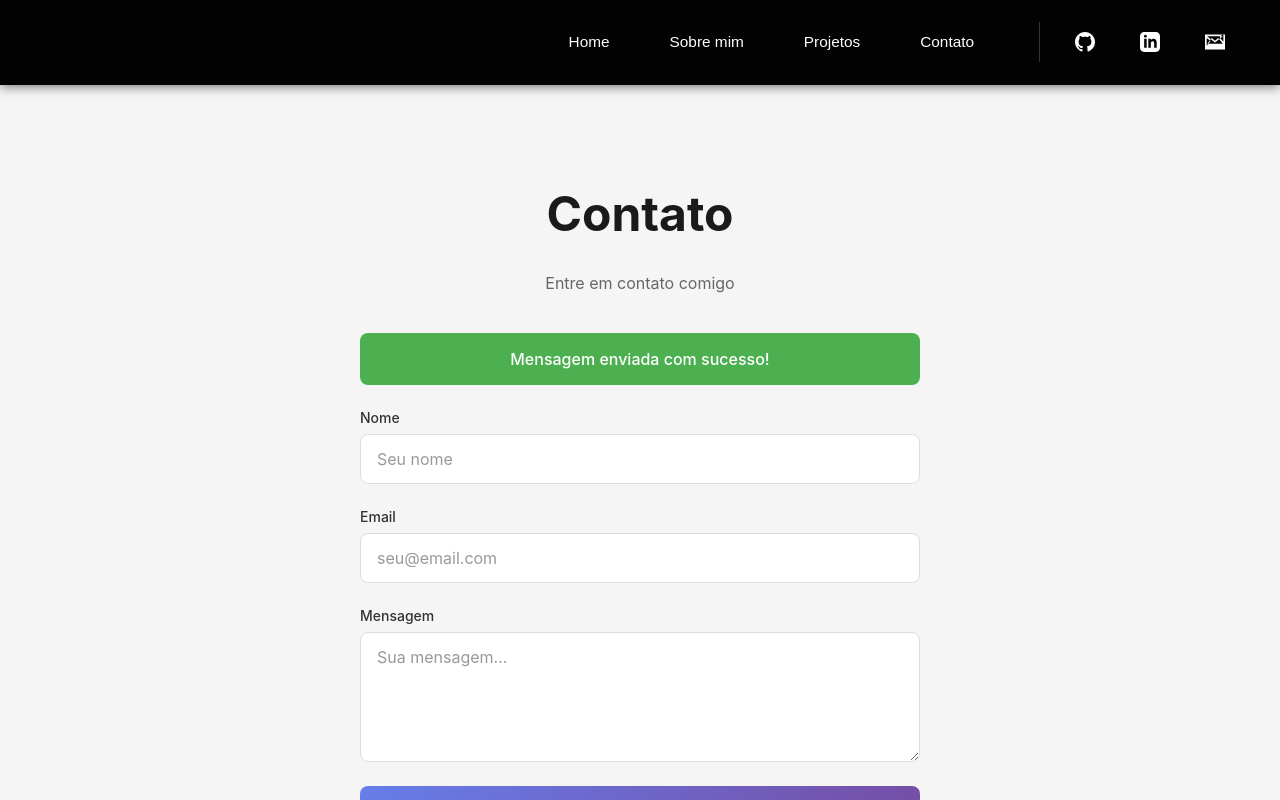
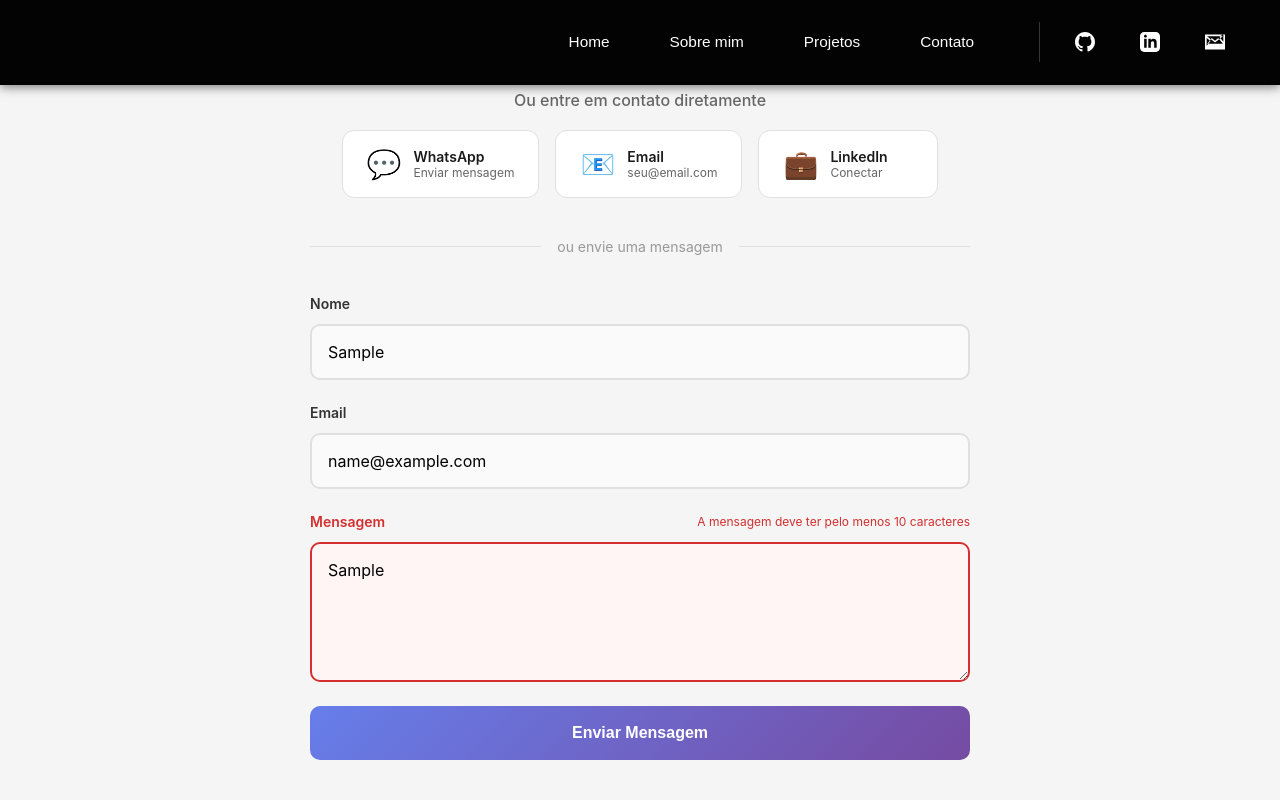
Before and after one commit to Thyago-Josef/portifolio-react, a Next.js app: page / in a window 1280 px wide. Both pictures are taken after typing "Sample", "name@example.com", "Sample" into the empty fields and a click on the button "Enviar Mensagem". Built offline with nearby package versions, Linux system fonts and the light colour scheme.

Commit message:
feat: contato com validacao, links diretos (WhatsApp, email, LinkedIn) e melhor design

```diff
--- a/src/app/components/Contact.tsx
+++ b/src/app/components/Contact.tsx
@@ -1,6 +1,12 @@
 "use client";
 
 import React, { useState, FormEvent } from 'react';
+
+interface FormErrors {
+  name?: string;
+  email?: string;
+  message?: string;
+}
 
 export default function Contact() {
   const [formData, setFormData] = useState({
@@ -8,62 +14,180 @@ export default function Contact() {
     email: '',
     message: ''
   });
+  const [errors, setErrors] = useState<FormErrors>({});
   const [submitted, setSubmitted] = useState(false);
+  const [touched, setTouched] = useState({
+    name: false,
+    email: false,
+    message: false
+  });
+
+  const validate = (): FormErrors => {
+    const newErrors: FormErrors = {};
+
+    if (!formData.name.trim()) {
+      newErrors.name = 'Por favor, informe seu nome';
+    }
+
+    if (!formData.email.trim()) {
+      newErrors.email = 'Por favor, informe seu email';
+    } else if (!/^[^\s@]+@[^\s@]+\.[^\s@]+$/.test(formData.email)) {
+      newErrors.email = 'Por favor, informe um email válido';
+    }
+
+    if (!formData.message.trim()) {
+      newErrors.message = 'Por favor, escreva sua mensagem';
+    } else if (formData.message.trim().length < 10) {
+      newErrors.message = 'A mensagem deve ter pelo menos 10 caracteres';
+    }
+
+    return newErrors;
+  };
+
+  const handleBlur = (field: keyof typeof touched) => {
+    setTouched({ ...touched, [field]: true });
+    const fieldErrors = validate();
+    setErrors(fieldErrors);
+  };
+
+  const handleChange = (field: string, value: string) => {
+    setFormData({ ...formData, [field]: value });
+    if (touched[field as keyof typeof touched]) {
+      const newErrors = validate();
+      setErrors(newErrors);
+    }
+  };
 
   const handleSubmit = (e: FormEvent) => {
     e.preventDefault();
-    // Aqui você pode integrar com um serviço de email como EmailJS, Formspree, etc.
+    const fieldErrors = validate();
+    setErrors(fieldErrors);
+    setTouched({ name: true, email: true, message: true });
+
+    if (Object.keys(fieldErrors).length === 0) {
       console.log('Form submitted:', formData);
       setSubmitted(true);
       setFormData({ name: '', email: '', message: '' });
-    setTimeout(() => setSubmitted(false), 3000);
+      setTouched({ name: false, email: false, message: false });
+      setTimeout(() => setSubmitted(false), 5000);
+    }
   };
 
   return (
+    <div className="contact-wrapper">
+      {/* Links diretos */}
+      <div className="contact-direct">
+        <h3>Ou entre em contato diretamente</h3>
+        <div className="direct-links">
+          <a
+            href="https://wa.me/55SEUNUMERO"
+            target="_blank"
+            rel="noopener noreferrer"
+            className="direct-link whatsapp"
+          >
+            <span className="link-icon">💬</span>
+            <div className="link-info">
+              <span className="link-label">WhatsApp</span>
+              <span className="link-value">Enviar mensagem</span>
+            </div>
+          </a>
+          <a
+            href="mailto:seu@email.com"
+            className="direct-link email"
+          >
+            <span className="link-icon">📧</span>
+            <div className="link-info">
+              <span className="link-label">Email</span>
+              <span className="link-value">seu@email.com</span>
+            </div>
+          </a>
+          <a
+            href="https://linkedin.com/in/seu-usuario"
+            target="_blank"
+            rel="noopener noreferrer"
+            className="direct-link linkedin"
+          >
+            <span className="link-icon">💼</span>
+            <div className="link-info">
+              <span className="link-label">LinkedIn</span>
+              <span className="link-value">Conectar</span>
+            </div>
+          </a>
+        </div>
+      </div>
+
+      <div className="contact-divider">
+        <span>ou envie uma mensagem</span>
+      </div>
+
+      {/* Formulário */}
       <div className="contact-container">
         {submitted && (
           <div className="success-message">
-          Mensagem enviada com sucesso!
+            <span className="success-icon">✓</span>
+            Mensagem enviada com sucesso! Retornarei em breve.
           </div>
         )}
         <form onSubmit={handleSubmit} className="contact-form">
-        <div className="form-group">
-          <label htmlFor="name">Nome</label>
+          <div className={`form-group ${errors.name && touched.name ? 'has-error' : ''}`}>
+            <label htmlFor="name">
+              Nome
+              {errors.name && touched.name && (
+                <span className="error-text">{errors.name}</span>
+              )}
+            </label>
             <input
               type="text"
               id="name"
               value={formData.name}
-            onChange={(e) => setFormData({ ...formData, name: e.target.value })}
-            required
-            placeholder="Seu nome"
+              onChange={(e) => handleChange('name', e.target.value)}
+              onBlur={() => handleBlur('name')}
+              placeholder="Seu nome completo"
+              className={errors.name && touched.name ? 'input-error' : ''}
             />
           </div>
-        <div className="form-group">
-          <label htmlFor="email">Email</label>
+
+          <div className={`form-group ${errors.email && touched.email ? 'has-error' : ''}`}>
+            <label htmlFor="email">
+              Email
+              {errors.email && touched.email && (
+                <span className="error-text">{errors.email}</span>
+              )}
+            </label>
             <input
               type="email"
               id="email"
               value={formData.email}
-            onChange={(e) => setFormData({ ...formData, email: e.target.value })}
-            required
+              onChange={(e) => handleChange('email', e.target.value)}
+              onBlur={() => handleBlur('email')}
               placeholder="seu@email.com"
+              className={errors.email && touched.email ? 'input-error' : ''}
             />
           </div>
-        <div className="form-group">
-          <label htmlFor="message">Mensagem</label>
+
+          <div className={`form-group ${errors.message && touched.message ? 'has-error' : ''}`}>
+            <label htmlFor="message">
+              Mensagem
+              {errors.message && touched.message && (
+                <span className="error-text">{errors.message}</span>
+              )}
+            </label>
             <textarea
               id="message"
               value={formData.message}
-            onChange={(e) => setFormData({ ...formData, message: e.target.value })}
-            required
-            placeholder="Sua mensagem..."
+              onChange={(e) => handleChange('message', e.target.value)}
+              onBlur={() => handleBlur('message')}
+              placeholder="Como posso ajudá-lo?"
               rows={5}
+              className={errors.message && touched.message ? 'input-error' : ''}
             />
           </div>
+
           <button type="submit" className="submit-button">
             Enviar Mensagem
           </button>
         </form>
       </div>
+    </div>
   );
 }
--- a/src/app/globals.scss
+++ b/src/app/globals.scss
@@ -682,10 +682,112 @@ body {
 // ============================================
 // FORMULÁRIO DE CONTATO
 // ============================================
-.contact-container {
-  max-width: 600px;
+.contact-wrapper {
+  max-width: 700px;
   margin: 0 auto;
   padding: 0 20px;
+}
+
+// Links diretos
+.contact-direct {
+  margin-bottom: 40px;
+
+  h3 {
+    font-size: 16px;
+    color: #666;
+    margin-bottom: 20px;
+    font-weight: 500;
+  }
+}
+
+.direct-links {
+  display: flex;
+  justify-content: center;
+  gap: 16px;
+  flex-wrap: wrap;
+}
+
+.direct-link {
+  display: flex;
+  align-items: center;
+  gap: 12px;
+  padding: 16px 24px;
+  background: #fff;
+  border-radius: 12px;
+  text-decoration: none;
+  border: 1px solid #e0e0e0;
+  transition: var(--transicao-padrao);
+  min-width: 180px;
+
+  &:hover {
+    transform: translateY(-3px);
+    box-shadow: 0 6px 20px rgba(0, 0, 0, 0.08);
+  }
+
+  &.whatsapp:hover {
+    border-color: #25D366;
+    background: #f0fdf4;
+  }
+
+  &.email:hover {
+    border-color: var(--cor-primaria);
+    background: #f8f9ff;
+  }
+
+  &.linkedin:hover {
+    border-color: #0077B5;
+    background: #f0f8ff;
+  }
+}
+
+.link-icon {
+  font-size: 28px;
+}
+
+.link-info {
+  display: flex;
+  flex-direction: column;
+  text-align: left;
+}
+
+.link-label {
+  font-size: 14px;
+  font-weight: 600;
+  color: #1a1a1a;
+}
+
+.link-value {
+  font-size: 12px;
+  color: #666;
+}
+
+// Divisor
+.contact-divider {
+  display: flex;
+  align-items: center;
+  gap: 16px;
+  margin-bottom: 40px;
+
+  &::before,
+  &::after {
+    content: "";
+    flex: 1;
+    height: 1px;
+    background: #e0e0e0;
+  }
+
+  span {
+    font-size: 14px;
+    color: #999;
+    white-space: nowrap;
+  }
+}
+
+// Formulário
+.contact-container {
+  max-width: 100%;
+  margin: 0;
+  padding: 0;
 }
 
 .contact-form {
@@ -702,43 +804,101 @@ body {
 
   label {
     font-size: 14px;
-    font-weight: 500;
+    font-weight: 600;
     color: #333;
+    display: flex;
+    justify-content: space-between;
+    align-items: center;
+    padding-bottom: 4px;
   }
 
   input,
   textarea {
-    padding: 14px 16px;
-    border: 1px solid #ddd;
-    border-radius: 8px;
+    padding: 16px;
+    border: 2px solid #e0e0e0;
+    border-radius: 10px;
     font-size: 16px;
     font-family: inherit;
     transition: var(--transicao-padrao);
-    background-color: #fff;
+    background-color: #fafafa;
 
     &:focus {
       outline: none;
       border-color: var(--cor-primaria);
-      box-shadow: 0 0 0 3px rgba(102, 126, 234, 0.1);
+      box-shadow: 0 0 0 4px rgba(102, 126, 234, 0.1);
+      background-color: #fff;
     }
 
     &::placeholder {
-      color: #999;
+      color: #aaa;
     }
   }
 
   textarea {
     resize: vertical;
-    min-height: 120px;
+    min-height: 140px;
+  }
+
+  &.has-error {
+    label {
+      color: #d32f2f;
+    }
+
+    input,
+    textarea {
+      border-color: #d32f2f;
+      background-color: #fff5f5;
+
+      &:focus {
+        box-shadow: 0 0 0 4px rgba(211, 47, 47, 0.1);
+      }
+    }
   }
 }
 
+.input-error {
+  border-color: #d32f2f !important;
+}
+
+.error-text {
+  font-size: 12px;
+  font-weight: 400;
+  color: #d32f2f;
+  margin-left: 8px;
+}
+
+.success-message {
+  display: flex;
+  align-items: center;
+  gap: 12px;
+  background-color: #e8f5e9;
+  color: #2e7d32;
+  padding: 16px 20px;
+  border-radius: 10px;
+  margin-bottom: 24px;
+  font-weight: 500;
+  border: 1px solid #a5d6a7;
+}
+
+.success-icon {
+  display: flex;
+  align-items: center;
+  justify-content: center;
+  width: 24px;
+  height: 24px;
+  background: #2e7d32;
+  color: white;
+  border-radius: 50%;
+  font-size: 14px;
+  font-weight: bold;
+}
+
 .submit-button {
-  padding: 16px 32px;
+  padding: 18px 36px;
   background: linear-gradient(135deg, var(--cor-primaria), var(--cor-secundaria));
   color: white;
   border: none;
-  border-radius: 8px;
+  border-radius: 10px;
   font-size: 16px;
   font-weight: 600;
   cursor: pointer;
@@ -746,21 +906,12 @@ body {
 
   &:hover {
     transform: translateY(-2px);
-    box-shadow: 0 4px 12px rgba(102, 126, 234, 0.4);
+    box-shadow: 0 6px 20px rgba(102, 126, 234, 0.4);
   }
 
   &:active {
     transform: translateY(0);
   }
-}
-
-.success-message {
-  background-color: #4caf50;
-  color: white;
-  padding: 16px;
-  border-radius: 8px;
-  margin-bottom: 24px;
-  font-weight: 500;
 }
 
 // ============================================
@@ -870,6 +1021,16 @@ body {
     span:last-child {
       font-size: 10px;
     }
+  }
+
+  .direct-links {
+    flex-direction: column;
+    align-items: center;
+  }
+
+  .direct-link {
+    width: 100%;
+    max-width: 280px;
   }
 
   .elementos-cima {
```
Lines whose indentation alone changed are shown as unchanged.
